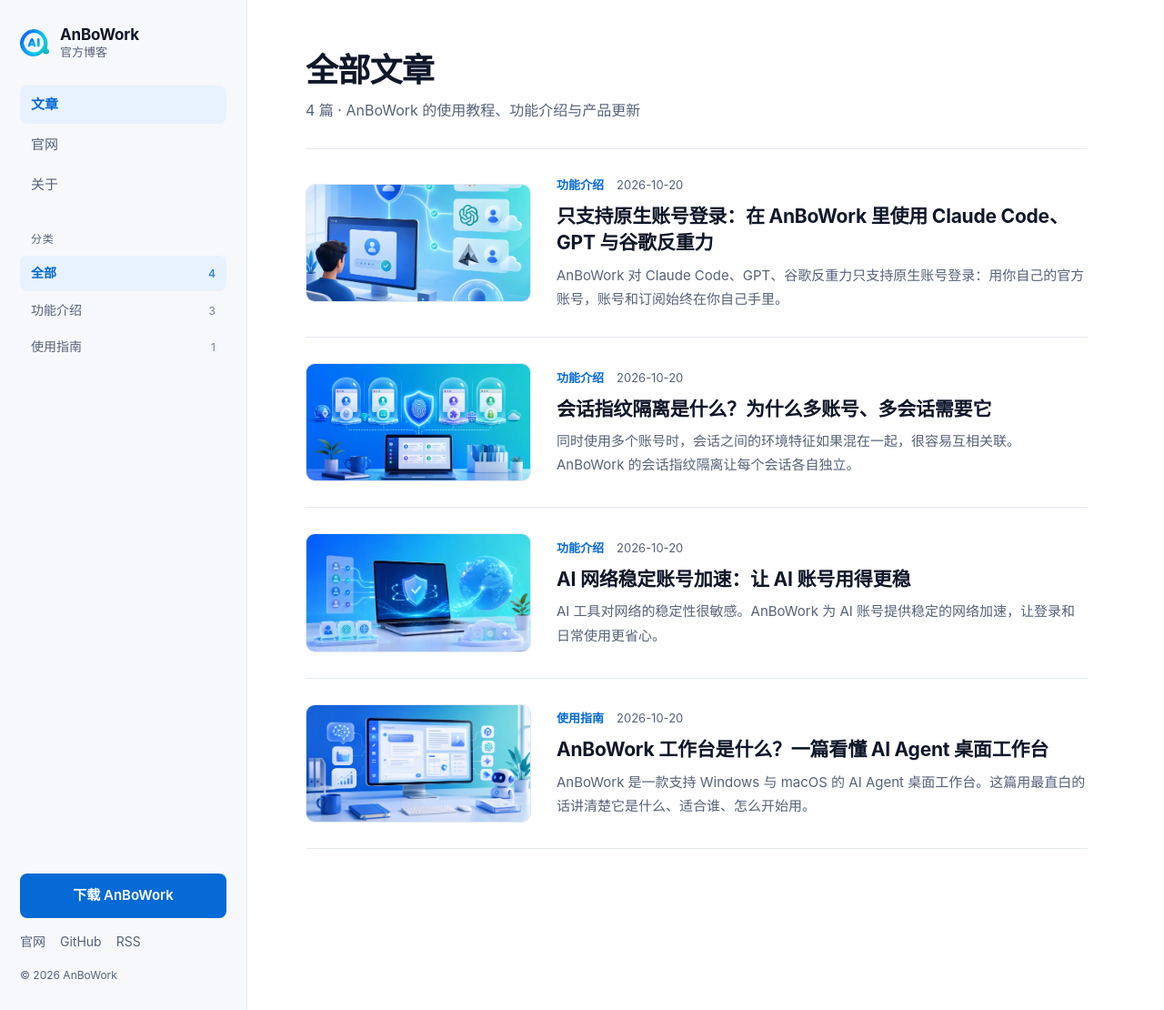
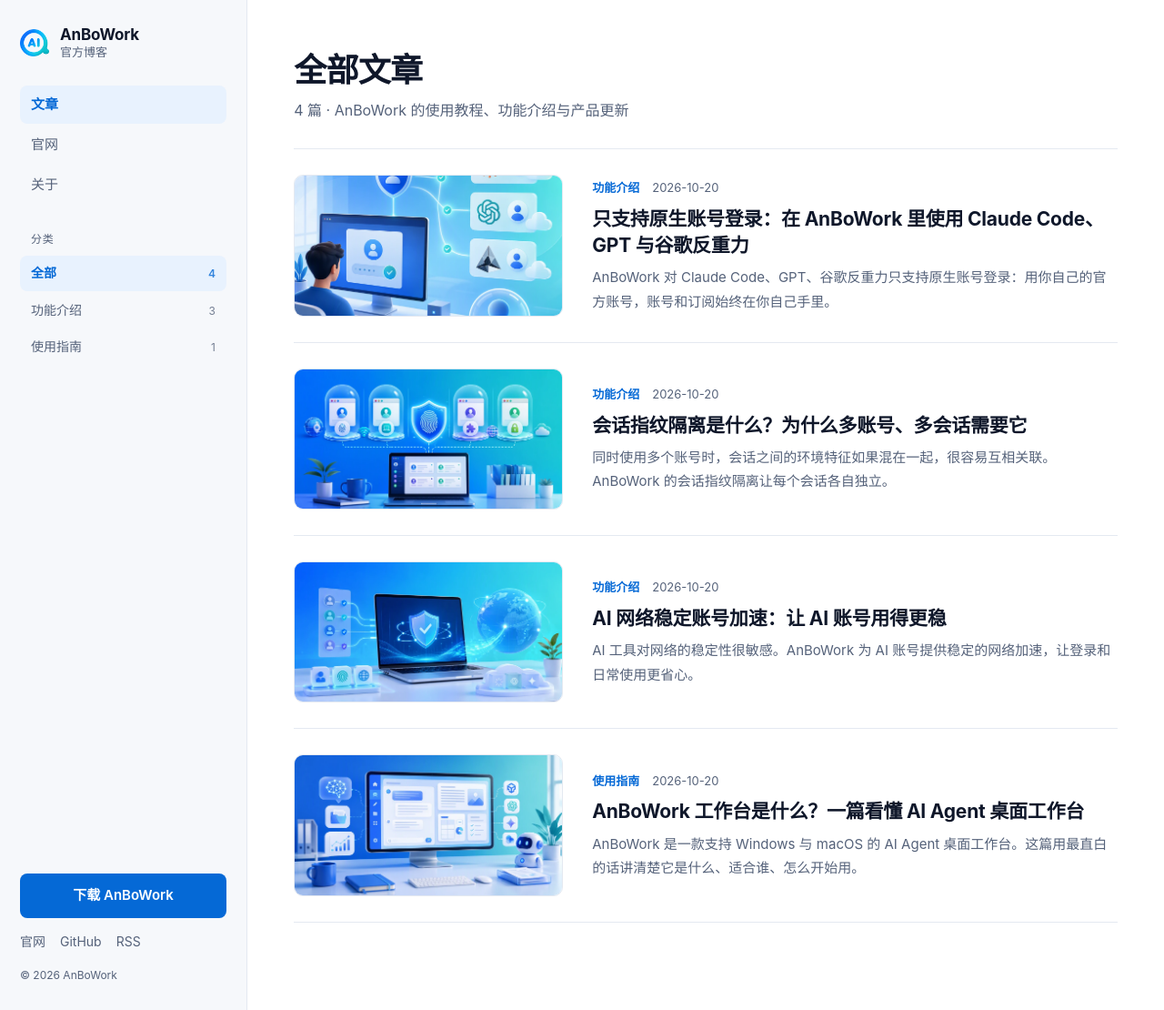
Before and after one commit to gyabevincent-debug/gyabevincent-debug.github.io, a Jekyll site: the page built from index.html, in a window 1280 px wide and 1110 px high. Shown: the whole window at 91% size. Built offline with Jekyll 4.4.1, drawn with Linux system fonts in a browser that asks for light colours.

Commit message:
style: 内容区居中并放宽宽度，列表缩略图加大，解决大屏右侧空白

```diff
--- a/assets/css/style.css
+++ b/assets/css/style.css
@@ -39,7 +39,7 @@
 
 /* 页面骨架：左侧边栏 + 主区 */
 .shell { display: grid; grid-template-columns: var(--side-w) minmax(0, 1fr); min-height: 100vh; }
-.main { min-width: 0; padding: 56px clamp(24px, 5vw, 72px) 96px; }
+.main { min-width: 0; padding: 56px clamp(24px, 4vw, 56px) 96px; }
 
 /* 侧边栏 */
 .side { position: sticky; top: 0; height: 100vh; overflow-y: auto; display: flex; flex-direction: column; gap: 28px; padding: 28px 22px; background: var(--side); border-right: 1px solid var(--line); }
@@ -70,11 +70,11 @@
 .btn--primary:hover { filter: brightness(1.08); }
 
 /* 首页：列表头 + 文章行 */
-.list-head { max-width: 860px; margin-bottom: 8px; }
+.list-head { max-width: 980px; margin: 0 auto 8px; }
 .list-head h1 { font-size: clamp(28px, 3.4vw, 36px); line-height: 1.2; letter-spacing: -0.02em; margin: 0 0 8px; }
 .list-head p { margin: 0; color: var(--text-2); }
-.rows { max-width: 860px; }
-.row { display: grid; grid-template-columns: 248px minmax(0, 1fr); gap: 28px; align-items: center; padding: 28px 0; border-bottom: 1px solid var(--line); }
+.rows { max-width: 980px; margin: 0 auto; }
+.row { display: grid; grid-template-columns: 296px minmax(0, 1fr); gap: 32px; align-items: center; padding: 28px 0; border-bottom: 1px solid var(--line); }
 .row:first-child { border-top: 1px solid var(--line); margin-top: 28px; }
 .row__media { display: block; aspect-ratio: 1200 / 630; overflow: hidden; border-radius: var(--radius); border: 1px solid var(--line); }
 .row__media img { width: 100%; height: 100%; object-fit: cover; transition: transform .35s ease; }
@@ -86,11 +86,12 @@
 .meta { display: flex; flex-wrap: wrap; align-items: center; gap: 4px 14px; margin: 0 0 8px; font-size: 13px; color: var(--text-2); }
 .meta__cat { color: var(--accent); font-weight: 600; }
 .ph { display: flex; align-items: center; justify-content: center; width: 100%; height: 100%; color: #fff; font-weight: 700; font-size: 18px; background: linear-gradient(135deg, #0b4fc2, #0bb8cf); }
-.empty { max-width: 860px; margin-top: 28px; padding: 40px; border: 1px dashed var(--line); border-radius: var(--radius); color: var(--text-2); }
+.empty { max-width: 980px; margin: 28px auto 0; padding: 40px; border: 1px dashed var(--line); border-radius: var(--radius); color: var(--text-2); }
 .empty p { margin: 0; }
 
 /* 文章页：正文 + 右侧粘性目录 */
-.doc { display: grid; grid-template-columns: minmax(0, 740px) 200px; gap: 56px; max-width: 996px; }
+.doc { display: grid; grid-template-columns: minmax(0, 1fr) 220px; gap: 56px; max-width: 1080px; margin: 0 auto; }
+.doc:not(:has(.doc__toc)) { grid-template-columns: minmax(0, 1fr); max-width: 804px; }
 .doc__main { min-width: 0; }
 .doc__head h1 { font-size: clamp(28px, 3.6vw, 38px); line-height: 1.25; letter-spacing: -0.02em; margin: 0 0 16px; }
 .doc__cover { border-radius: var(--radius); margin: 8px 0 28px; border: 1px solid var(--line); }
@@ -127,7 +128,7 @@
 
 /* 平板与手机：侧边栏折叠成顶部条 */
 @media (max-width: 1180px) {
-  .doc { grid-template-columns: minmax(0, 1fr); }
+  .doc { grid-template-columns: minmax(0, 1fr); max-width: 804px; }
   .doc__toc { display: none; }
 }
 @media (max-width: 899px) {
```
